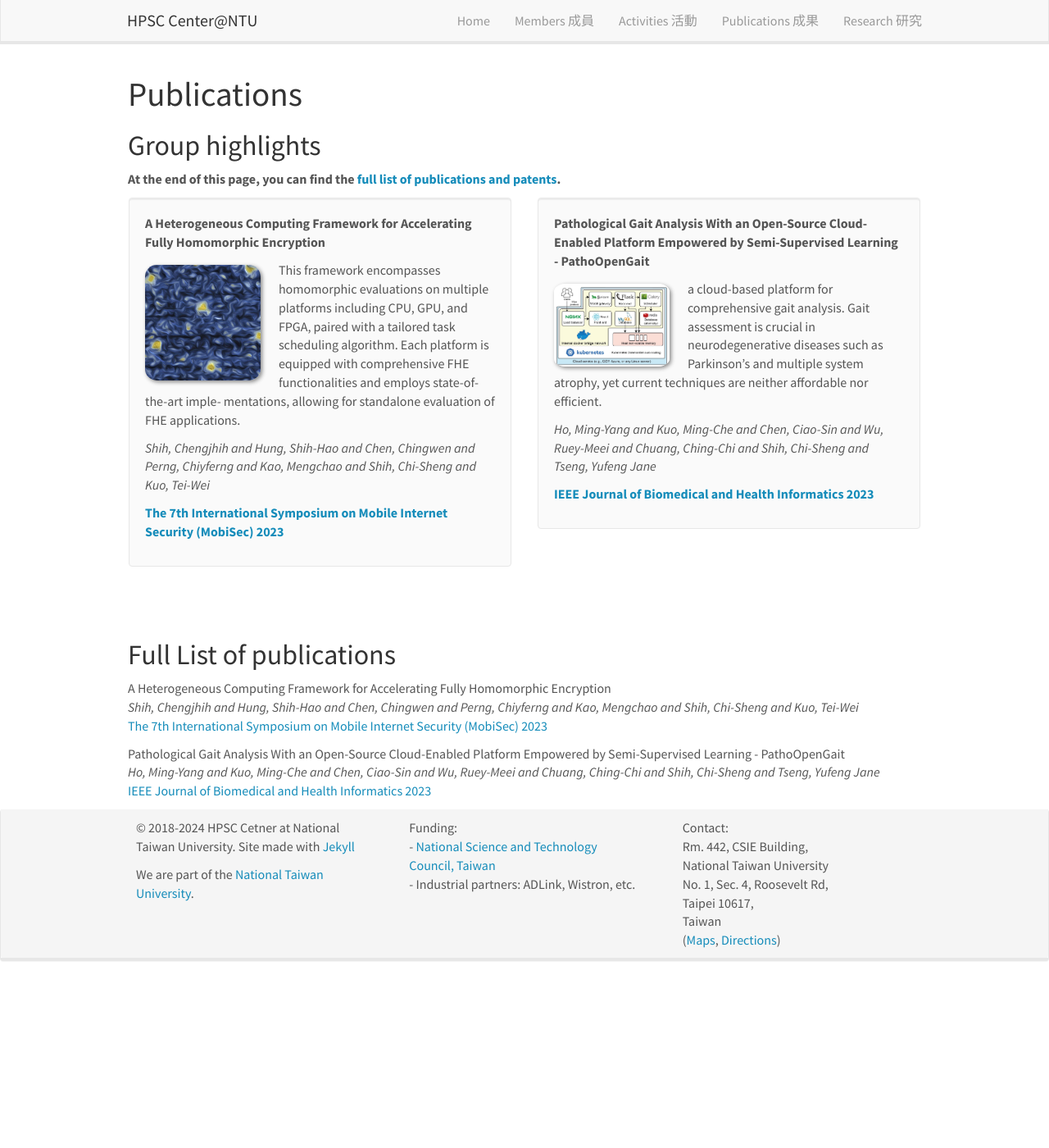
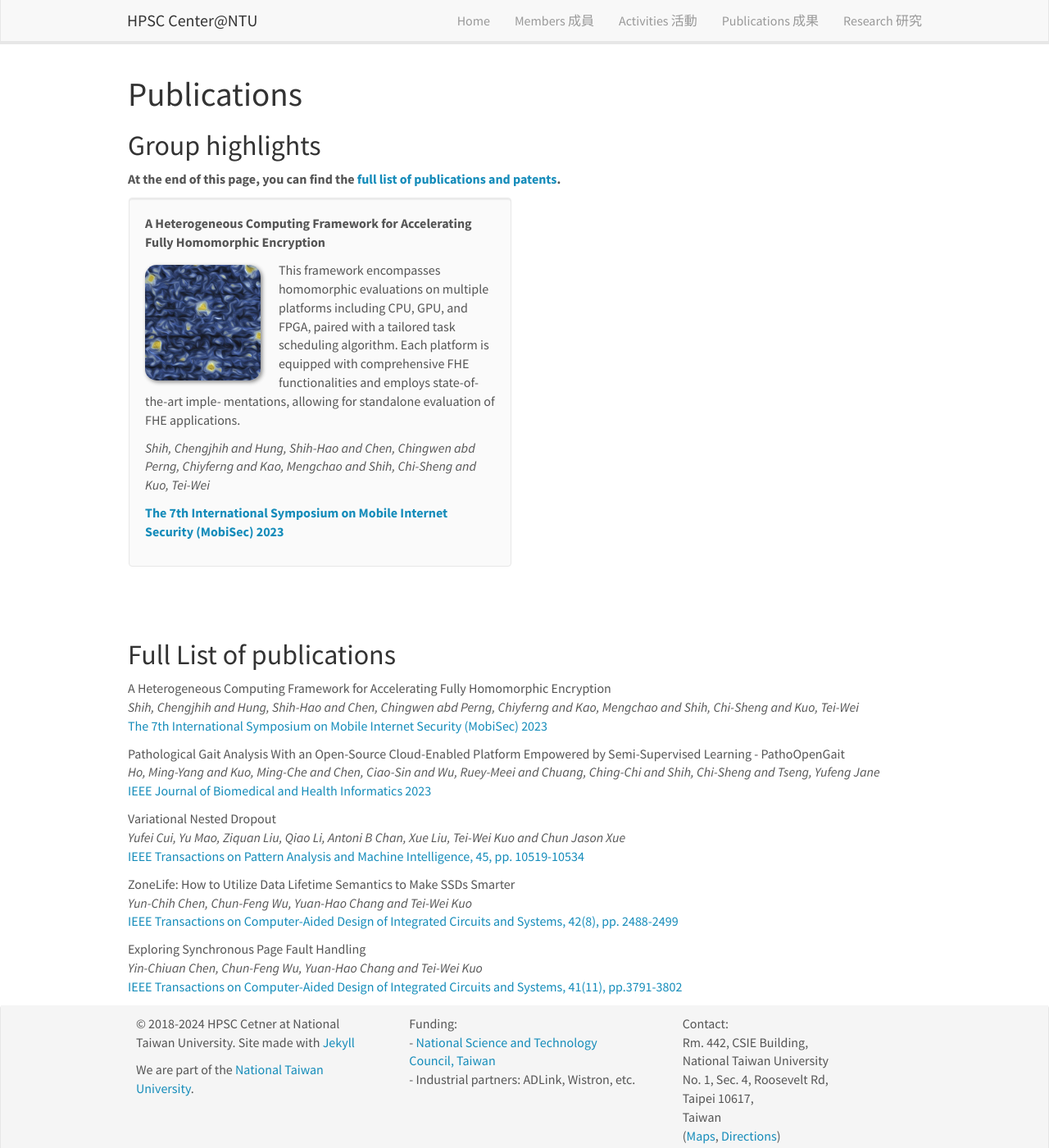
Before and after one commit to hpscntu/hpscweb, a Jekyll site: the page built from _pages/publications.md, in a window 1280 px wide and 1400 px high. Shown: the whole window at 82% size. Built offline with Jekyll 4.4.1, drawn with Linux system fonts in a browser that asks for light colours; nearby versions of some CDN libraries.

Commit message:
add new publications

```diff
--- a/_data/publist.yml
+++ b/_data/publist.yml
@@ -1,7 +1,7 @@
 - title: "A Heterogeneous Computing Framework for Accelerating Fully Homomorphic Encryption"
   image: imageaward_edited.png
   description: This framework encompasses homomorphic evaluations on multiple platforms including CPU, GPU, and FPGA, paired with a tailored task scheduling algorithm. Each platform is equipped with comprehensive FHE functionalities and employs state-of-the-art imple- mentations, allowing for standalone evaluation of FHE applications.
-  authors: Shih, Chengjhih and Hung, Shih-Hao and Chen, Chingwen and Perng, Chiyferng and Kao, Mengchao and Shih, Chi-Sheng and Kuo, Tei-Wei
+  authors: Shih, Chengjhih and Hung, Shih-Hao and Chen, Chingwen abd Perng, Chiyferng and Kao, Mengchao and Shih, Chi-Sheng and Kuo, Tei-Wei
   link:
     url: https://www.manuscriptlink.com/society/kiisc/conference/mobisec2023
     display: The 7th International Symposium on Mobile Internet Security (MobiSec) 2023
@@ -15,5 +15,35 @@
   link:
     url: https://ieeexplore.ieee.org/document/10349936
     display: IEEE Journal of Biomedical and Health Informatics 2023
-  highlight: 1
+  highlight:
   news2:
+
+- title: "Variational Nested Dropout"
+  image:
+  description:
+  authors: Yufei Cui, Yu Mao, Ziquan Liu, Qiao Li, Antoni B Chan, Xue Liu, Tei-Wei Kuo and Chun Jason Xue
+  link:
+     url: https://ieeexplore.ieee.org/document/10049079
+     display: IEEE Transactions on Pattern Analysis and Machine Intelligence, 45, pp. 10519-10534
+  highlight:
+  news2:
+
+- title: "ZoneLife: How to Utilize Data Lifetime Semantics to Make SSDs Smarter"
+  image:
+  description:
+  authors: Yun-Chih Chen, Chun-Feng Wu, Yuan-Hao Chang and Tei-Wei Kuo
+  link:
+     url: https://ieeexplore.ieee.org/document/9964402
+     display: IEEE Transactions on Computer-Aided Design of Integrated Circuits and Systems, 42(8), pp. 2488-2499
+  highlight:
+  news2:
+
+- title: "Exploring Synchronous Page Fault Handling"
+  image:
+  description:
+  authors: Yin-Chiuan Chen, Chun-Feng Wu, Yuan-Hao Chang and Tei-Wei Kuo
+  link:
+     url: https://ieeexplore.ieee.org/document/9925707
+     display: IEEE Transactions on Computer-Aided Design of Integrated Circuits and Systems, 41(11), pp.3791-3802
+  highlight:
+  news2:
```
